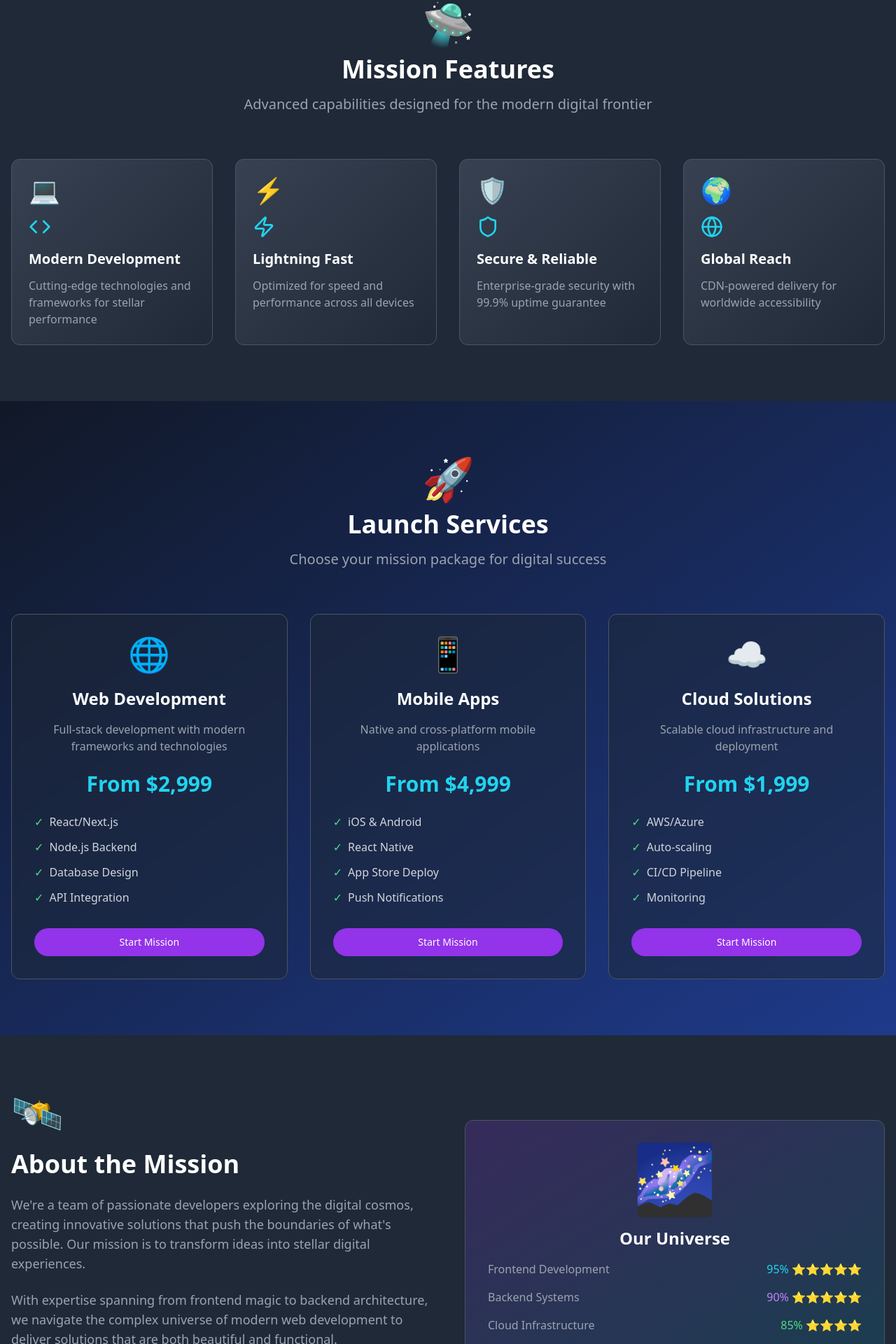
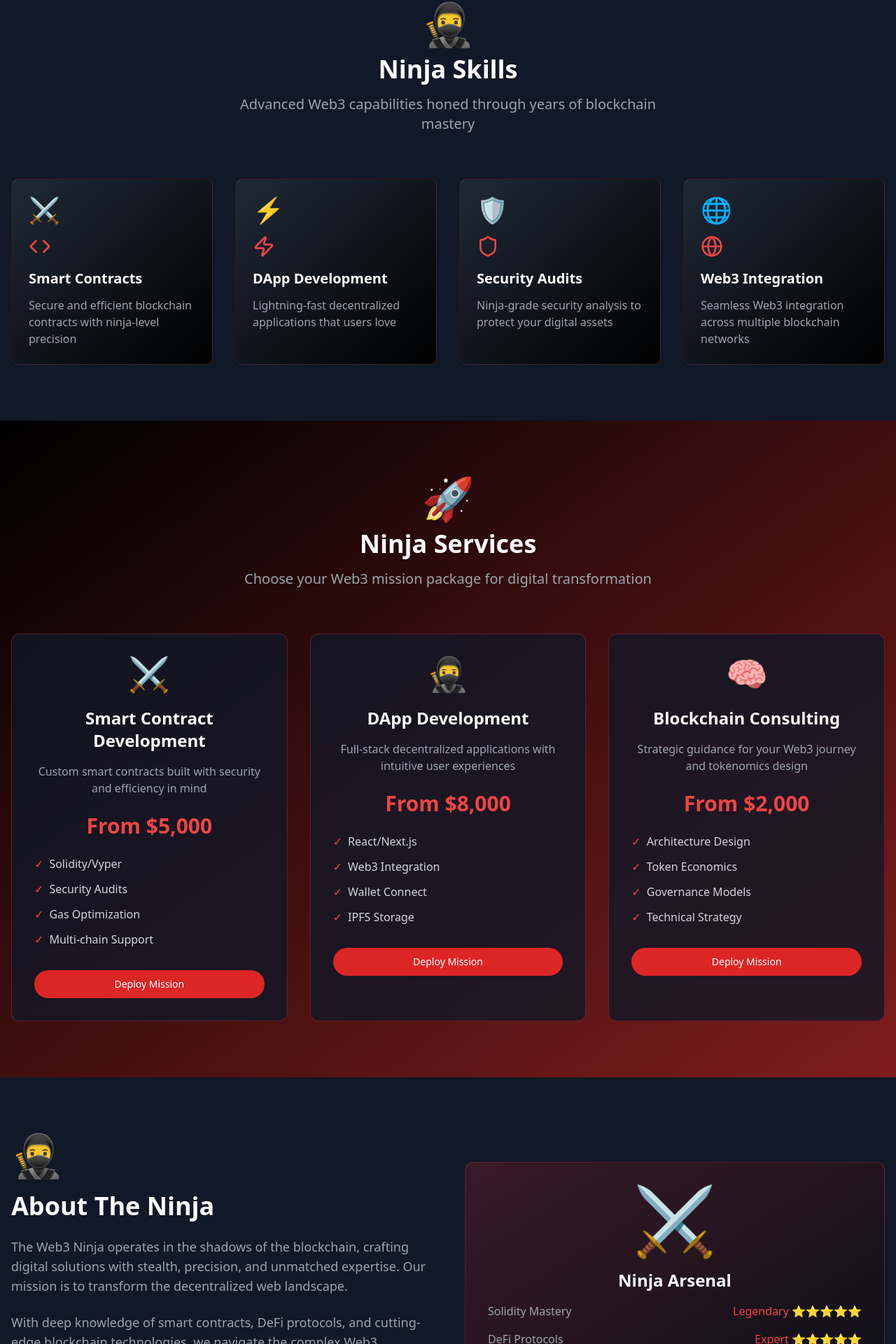
Before and after one commit to xdemocle/cosmic-mobile-voyage, a React (Vite) app: page / in a window 1280 px wide. Shown: the part 877-2797 px from the top of the page at 70% size. Built offline with nearby package versions, Linux system fonts and the light colour scheme.

Commit message:
Refactor: Apply brand identity
Update the website's design to match the provided brand identity, including colors and logo.

```diff
--- a/index.html
+++ b/index.html
@@ -4,17 +4,17 @@
   <head>
     <meta charset="UTF-8" />
     <meta name="viewport" content="width=device-width, initial-scale=1.0" />
-    <title>Space Developer - Launching Digital Solutions</title>
-    <meta name="description" content="Space-themed web development services - launching innovative digital solutions into the cosmic web" />
-    <meta name="author" content="Space Developer" />
+    <title>The Web3 Ninja - Master of Blockchain Development</title>
+    <meta name="description" content="The Web3 Ninja - Expert blockchain development, smart contracts, DApps, and Web3 solutions. Master of decentralized technologies." />
+    <meta name="author" content="The Web3 Ninja" />
 
-    <meta property="og:title" content="Space Developer - Launching Digital Solutions" />
-    <meta property="og:description" content="Space-themed web development services - launching innovative digital solutions into the cosmic web" />
+    <meta property="og:title" content="The Web3 Ninja - Master of Blockchain Development" />
+    <meta property="og:description" content="Expert blockchain development, smart contracts, DApps, and Web3 solutions. Master of decentralized technologies." />
     <meta property="og:type" content="website" />
     <meta property="og:image" content="https://lovable.dev/opengraph-image-p98pqg.png" />
 
     <meta name="twitter:card" content="summary_large_image" />
-    <meta name="twitter:site" content="@lovable_dev" />
+    <meta name="twitter:site" content="@theweb3ninja" />
     <meta name="twitter:image" content="https://lovable.dev/opengraph-image-p98pqg.png" />
 
     <link rel="preconnect" href="https://fonts.googleapis.com">
--- a/src/components/About.tsx
+++ b/src/components/About.tsx
@@ -1,57 +1,57 @@
 
 export const About = () => {
   return (
-    <section className="py-20 bg-gray-800">
+    <section className="py-20 bg-gray-900">
       <div className="container mx-auto px-4">
         <div className="grid lg:grid-cols-2 gap-12 items-center">
           <div>
-            <div className="text-6xl mb-6">🛰️</div>
-            <h2 className="text-4xl font-bold text-white mb-6">About the Mission</h2>
+            <div className="text-6xl mb-6">🥷</div>
+            <h2 className="text-4xl font-bold text-white mb-6">About The Ninja</h2>
             <p className="text-lg text-gray-400 mb-6">
-              We're a team of passionate developers exploring the digital cosmos,
-              creating innovative solutions that push the boundaries of what's possible.
-              Our mission is to transform ideas into stellar digital experiences.
+              The Web3 Ninja operates in the shadows of the blockchain,
+              crafting digital solutions with stealth, precision, and unmatched expertise.
+              Our mission is to transform the decentralized web landscape.
             </p>
             <p className="text-lg text-gray-400 mb-8">
-              With expertise spanning from frontend magic to backend architecture,
-              we navigate the complex universe of modern web development to deliver
-              solutions that are both beautiful and functional.
+              With deep knowledge of smart contracts, DeFi protocols, and cutting-edge
+              blockchain technologies, we navigate the complex Web3 ecosystem to deliver
+              solutions that are both innovative and battle-tested.
             </p>
             <div className="grid grid-cols-3 gap-8 text-center">
               <div>
-                <div className="text-3xl font-bold text-cyan-400">150+</div>
-                <div className="text-gray-400">Projects Launched</div>
+                <div className="text-3xl font-bold text-red-500">100+</div>
+                <div className="text-gray-400">Smart Contracts</div>
               </div>
               <div>
-                <div className="text-3xl font-bold text-purple-400">5+</div>
-                <div className="text-gray-400">Years Experience</div>
+                <div className="text-3xl font-bold text-red-500">50+</div>
+                <div className="text-gray-400">DApps Built</div>
               </div>
               <div>
-                <div className="text-3xl font-bold text-green-400">99%</div>
-                <div className="text-gray-400">Mission Success</div>
+                <div className="text-3xl font-bold text-red-500">0</div>
+                <div className="text-gray-400">Security Breaches</div>
               </div>
             </div>
           </div>
           <div className="relative">
-            <div className="bg-gradient-to-br from-purple-600/20 to-cyan-600/20 rounded-xl p-8 border border-gray-600">
-              <div className="text-center text-8xl mb-6">🌌</div>
-              <h3 className="text-2xl font-bold text-white mb-4 text-center">Our Universe</h3>
+            <div className="bg-gradient-to-br from-red-600/20 to-black/40 rounded-xl p-8 border border-red-500/30">
+              <div className="text-center text-8xl mb-6">⚔️</div>
+              <h3 className="text-2xl font-bold text-white mb-4 text-center">Ninja Arsenal</h3>
               <div className="space-y-4">
                 <div className="flex items-center justify-between">
-                  <span className="text-gray-400">Frontend Development</span>
-                  <span className="text-cyan-400">95% ⭐⭐⭐⭐⭐</span>
+                  <span className="text-gray-400">Solidity Mastery</span>
+                  <span className="text-red-500">Legendary ⭐⭐⭐⭐⭐</span>
                 </div>
                 <div className="flex items-center justify-between">
-                  <span className="text-gray-400">Backend Systems</span>
-                  <span className="text-purple-400">90% ⭐⭐⭐⭐⭐</span>
+                  <span className="text-gray-400">DeFi Protocols</span>
+                  <span className="text-red-500">Expert ⭐⭐⭐⭐⭐</span>
                 </div>
                 <div className="flex items-center justify-between">
-                  <span className="text-gray-400">Cloud Infrastructure</span>
-                  <span className="text-green-400">85% ⭐⭐⭐⭐</span>
+                  <span className="text-gray-400">Security Audits</span>
+                  <span className="text-red-500">Master ⭐⭐⭐⭐⭐</span>
                 </div>
                 <div className="flex items-center justify-between">
-                  <span className="text-gray-400">Mobile Development</span>
-                  <span className="text-yellow-400">88% ⭐⭐⭐⭐</span>
+                  <span className="text-gray-400">Gas Optimization</span>
+                  <span className="text-red-500">Ninja ⭐⭐⭐⭐⭐</span>
                 </div>
               </div>
             </div>
--- a/src/components/Features.tsx
+++ b/src/components/Features.tsx
@@ -5,38 +5,38 @@ export const Features = () => {
   const features = [
     {
       icon: Code,
-      title: "Modern Development",
-      description: "Cutting-edge technologies and frameworks for stellar performance",
-      emoji: "💻"
+      title: "Smart Contracts",
+      description: "Secure and efficient blockchain contracts with ninja-level precision",
+      emoji: "⚔️"
     },
     {
       icon: Zap,
-      title: "Lightning Fast",
-      description: "Optimized for speed and performance across all devices",
+      title: "DApp Development",
+      description: "Lightning-fast decentralized applications that users love",
       emoji: "⚡"
     },
     {
       icon: Shield,
-      title: "Secure & Reliable",
-      description: "Enterprise-grade security with 99.9% uptime guarantee",
+      title: "Security Audits",
+      description: "Ninja-grade security analysis to protect your digital assets",
       emoji: "🛡️"
     },
     {
       icon: Globe,
-      title: "Global Reach",
-      description: "CDN-powered delivery for worldwide accessibility",
-      emoji: "🌍"
+      title: "Web3 Integration",
+      description: "Seamless Web3 integration across multiple blockchain networks",
+      emoji: "🌐"
     }
   ];
 
   return (
-    <section className="py-20 bg-gray-800">
+    <section className="py-20 bg-gray-900">
       <div className="container mx-auto px-4">
         <div className="text-center mb-16">
-          <div className="text-6xl mb-4">🛸</div>
-          <h2 className="text-4xl font-bold text-white mb-4">Mission Features</h2>
+          <div className="text-6xl mb-4">🥷</div>
+          <h2 className="text-4xl font-bold text-white mb-4">Ninja Skills</h2>
           <p className="text-xl text-gray-400 max-w-2xl mx-auto">
-            Advanced capabilities designed for the modern digital frontier
+            Advanced Web3 capabilities honed through years of blockchain mastery
           </p>
         </div>
 
@@ -44,10 +44,10 @@ export const Features = () => {
           {features.map((feature, index) => (
             <div
               key={index}
-              className="bg-gradient-to-br from-gray-700 to-gray-800 p-6 rounded-xl border border-gray-600 hover:border-cyan-400 transition-all duration-300 hover:scale-105 hover:shadow-xl hover:shadow-cyan-400/20"
+              className="bg-gradient-to-br from-gray-800 to-black p-6 rounded-xl border border-red-500/20 hover:border-red-500 transition-all duration-300 hover:scale-105 hover:shadow-xl hover:shadow-red-500/20"
             >
               <div className="text-4xl mb-4">{feature.emoji}</div>
-              <feature.icon className="h-8 w-8 text-cyan-400 mb-4" />
+              <feature.icon className="h-8 w-8 text-red-500 mb-4" />
               <h3 className="text-xl font-semibold text-white mb-3">{feature.title}</h3>
               <p className="text-gray-400">{feature.description}</p>
             </div>
--- a/src/components/Footer.tsx
+++ b/src/components/Footer.tsx
@@ -5,51 +5,55 @@ export const Footer = () => {
   const currentYear = new Date().getFullYear();
 
   return (
-    <footer className="bg-gray-900 border-t border-gray-800">
+    <footer className="bg-black border-t border-red-500/30">
       <div className="container mx-auto px-4 py-12">
         <div className="grid md:grid-cols-4 gap-8">
           <div className="col-span-2">
             <div className="flex items-center gap-2 mb-4">
-              <span className="text-3xl">🚀</span>
-              <h3 className="text-2xl font-bold text-white">Space Developer</h3>
+              <img
+                src="/lovable-uploads/392349e6-533d-49a6-b65f-247bfb1b9320.png"
+                alt="The Web3 Ninja Logo"
+                className="w-8 h-8"
+              />
+              <h3 className="text-2xl font-bold text-white">The Web3 Ninja</h3>
             </div>
             <p className="text-gray-400 mb-6 max-w-md">
-              Launching innovative web solutions into the digital cosmos.
-              Building the future, one stellar project at a time.
+              Mastering the art of Web3 development.
+              Building the future of decentralized applications with ninja precision.
             </p>
             <div className="flex space-x-4">
-              <Github className="h-6 w-6 text-gray-400 hover:text-cyan-400 cursor-pointer transition-colors" />
-              <Twitter className="h-6 w-6 text-gray-400 hover:text-cyan-400 cursor-pointer transition-colors" />
-              <Linkedin className="h-6 w-6 text-gray-400 hover:text-cyan-400 cursor-pointer transition-colors" />
-              <Mail className="h-6 w-6 text-gray-400 hover:text-cyan-400 cursor-pointer transition-colors" />
+              <Github className="h-6 w-6 text-gray-400 hover:text-red-500 cursor-pointer transition-colors" />
+              <Twitter className="h-6 w-6 text-gray-400 hover:text-red-500 cursor-pointer transition-colors" />
+              <Linkedin className="h-6 w-6 text-gray-400 hover:text-red-500 cursor-pointer transition-colors" />
+              <Mail className="h-6 w-6 text-gray-400 hover:text-red-500 cursor-pointer transition-colors" />
             </div>
           </div>
 
           <div>
-            <h4 className="text-lg font-semibold text-white mb-4">🛸 Services</h4>
+            <h4 className="text-lg font-semibold text-white mb-4">🥷 Services</h4>
             <ul className="space-y-2">
-              <li><a href="#" className="text-gray-400 hover:text-cyan-400 transition-colors">Web Development</a></li>
-              <li><a href="#" className="text-gray-400 hover:text-cyan-400 transition-colors">Mobile Apps</a></li>
-              <li><a href="#" className="text-gray-400 hover:text-cyan-400 transition-colors">Cloud Solutions</a></li>
-              <li><a href="#" className="text-gray-400 hover:text-cyan-400 transition-colors">Consulting</a></li>
+              <li><a href="#" className="text-gray-400 hover:text-red-500 transition-colors">Smart Contracts</a></li>
+              <li><a href="#" className="text-gray-400 hover:text-red-500 transition-colors">DApp Development</a></li>
+              <li><a href="#" className="text-gray-400 hover:text-red-500 transition-colors">Security Audits</a></li>
+              <li><a href="#" className="text-gray-400 hover:text-red-500 transition-colors">Consulting</a></li>
             </ul>
           </div>
 
           <div>
-            <h4 className="text-lg font-semibold text-white mb-4">🌌 Company</h4>
+            <h4 className="text-lg font-semibold text-white mb-4">⚔️ Clan</h4>
             <ul className="space-y-2">
-              <li><a href="#" className="text-gray-400 hover:text-cyan-400 transition-colors">About Mission</a></li>
-              <li><a href="#" className="text-gray-400 hover:text-cyan-400 transition-colors">Space Crew</a></li>
-              <li><a href="#" className="text-gray-400 hover:text-cyan-400 transition-colors">Career Launch</a></li>
-              <li><a href="#" className="text-gray-400 hover:text-cyan-400 transition-colors">Contact Control</a></li>
+              <li><a href="#" className="text-gray-400 hover:text-red-500 transition-colors">About The Ninja</a></li>
+              <li><a href="#" className="text-gray-400 hover:text-red-500 transition-colors">Our Team</a></li>
+              <li><a href="#" className="text-gray-400 hover:text-red-500 transition-colors">Join Us</a></li>
+              <li><a href="#" className="text-gray-400 hover:text-red-500 transition-colors">Contact</a></li>
             </ul>
           </div>
         </div>
 
-        <div className="border-t border-gray-800 mt-12 pt-8 text-center">
+        <div className="border-t border-red-500/30 mt-12 pt-8 text-center">
           <p className="text-gray-400">
-            © {currentYear} Space Developer. All rights reserved.
-            <span className="ml-2">🌟 Made with cosmic energy</span>
+            © {currentYear} The Web3 Ninja. All rights reserved.
+            <span className="ml-2">🥷 Built with ninja precision</span>
           </p>
         </div>
       </div>
--- a/src/components/Services.tsx
+++ b/src/components/Services.tsx
@@ -4,36 +4,36 @@ import { Button } from "@/components/ui/button";
 export const Services = () => {
   const services = [
     {
-      title: "Web Development",
-      description: "Full-stack development with modern frameworks and technologies",
-      price: "From $2,999",
-      features: ["React/Next.js", "Node.js Backend", "Database Design", "API Integration"],
-      emoji: "🌐"
+      title: "Smart Contract Development",
+      description: "Custom smart contracts built with security and efficiency in mind",
+      price: "From $5,000",
+      features: ["Solidity/Vyper", "Security Audits", "Gas Optimization", "Multi-chain Support"],
+      emoji: "⚔️"
     },
     {
-      title: "Mobile Apps",
-      description: "Native and cross-platform mobile applications",
-      price: "From $4,999",
-      features: ["iOS & Android", "React Native", "App Store Deploy", "Push Notifications"],
-      emoji: "📱"
+      title: "DApp Development",
+      description: "Full-stack decentralized applications with intuitive user experiences",
+      price: "From $8,000",
+      features: ["React/Next.js", "Web3 Integration", "Wallet Connect", "IPFS Storage"],
+      emoji: "🥷"
     },
     {
-      title: "Cloud Solutions",
-      description: "Scalable cloud infrastructure and deployment",
-      price: "From $1,999",
-      features: ["AWS/Azure", "Auto-scaling", "CI/CD Pipeline", "Monitoring"],
-      emoji: "☁️"
+      title: "Blockchain Consulting",
+      description: "Strategic guidance for your Web3 journey and tokenomics design",
+      price: "From $2,000",
+      features: ["Architecture Design", "Token Economics", "Governance Models", "Technical Strategy"],
+      emoji: "🧠"
     }
   ];
 
   return (
-    <section className="py-20 bg-gradient-to-br from-gray-900 to-blue-900">
+    <section className="py-20 bg-gradient-to-br from-black to-red-900">
       <div className="container mx-auto px-4">
         <div className="text-center mb-16">
           <div className="text-6xl mb-4">🚀</div>
-          <h2 className="text-4xl font-bold text-white mb-4">Launch Services</h2>
+          <h2 className="text-4xl font-bold text-white mb-4">Ninja Services</h2>
           <p className="text-xl text-gray-400 max-w-2xl mx-auto">
-            Choose your mission package for digital success
+            Choose your Web3 mission package for digital transformation
           </p>
         </div>
 
@@ -41,22 +41,22 @@ export const Services = () => {
           {services.map((service, index) => (
             <div
               key={index}
-              className="bg-gray-800/50 backdrop-blur-sm p-8 rounded-xl border border-gray-600 hover:border-purple-400 transition-all duration-300 hover:scale-105"
+              className="bg-gray-900/80 backdrop-blur-sm p-8 rounded-xl border border-red-500/30 hover:border-red-500 transition-all duration-300 hover:scale-105"
             >
               <div className="text-5xl mb-6 text-center">{service.emoji}</div>
               <h3 className="text-2xl font-bold text-white mb-4 text-center">{service.title}</h3>
               <p className="text-gray-400 mb-6 text-center">{service.description}</p>
-              <div className="text-3xl font-bold text-cyan-400 mb-6 text-center">{service.price}</div>
+              <div className="text-3xl font-bold text-red-500 mb-6 text-center">{service.price}</div>
               <ul className="space-y-3 mb-8">
                 {service.features.map((feature, idx) => (
                   <li key={idx} className="text-gray-300 flex items-center">
-                    <span className="text-green-400 mr-2">✓</span>
+                    <span className="text-red-500 mr-2">✓</span>
                     {feature}
                   </li>
                 ))}
               </ul>
-              <Button className="w-full bg-purple-600 hover:bg-purple-700 text-white py-3 rounded-full">
-                Start Mission
+              <Button className="w-full bg-red-600 hover:bg-red-700 text-white py-3 rounded-full">
+                Deploy Mission
               </Button>
             </div>
           ))}
--- a/src/components/Team.tsx
+++ b/src/components/Team.tsx
@@ -2,39 +2,39 @@
 export const Team = () => {
   const team = [
     {
-      name: "Alex Nova",
-      role: "Mission Commander",
-      emoji: "👨‍🚀",
-      description: "Full-stack architect exploring new digital frontiers"
+      name: "Shadow Master",
+      role: "Lead Blockchain Architect",
+      emoji: "🥷",
+      description: "Master of smart contracts and DeFi protocol design"
     },
     {
-      name: "Luna Star",
-      role: "Design Pilot",
-      emoji: "👩‍🚀",
-      description: "UX/UI specialist crafting beautiful user experiences"
+      name: "Code Samurai",
+      role: "Frontend Ninja",
+      emoji: "⚔️",
+      description: "Crafting seamless Web3 user experiences"
     },
     {
-      name: "Cosmos Chen",
-      role: "Backend Navigator",
-      emoji: "👨‍💻",
-      description: "Backend engineer building scalable space-grade systems"
+      name: "Stealth Auditor",
+      role: "Security Specialist",
+      emoji: "🛡️",
+      description: "Guardian of smart contract security and integrity"
     },
     {
-      name: "Stellar Kim",
-      role: "Frontend Explorer",
-      emoji: "👩‍💻",
-      description: "Frontend developer creating interactive cosmic interfaces"
+      name: "Chain Walker",
+      role: "Multi-chain Expert",
+      emoji: "🌐",
+      description: "Navigator of cross-chain protocols and bridges"
     }
   ];
 
   return (
-    <section className="py-20 bg-gradient-to-br from-blue-900 to-purple-900">
+    <section className="py-20 bg-gradient-to-br from-red-900 to-black">
       <div className="container mx-auto px-4">
         <div className="text-center mb-16">
-          <div className="text-6xl mb-4">👨‍🚀👩‍🚀</div>
-          <h2 className="text-4xl font-bold text-white mb-4">Space Crew</h2>
+          <div className="text-6xl mb-4">🥷⚔️</div>
+          <h2 className="text-4xl font-bold text-white mb-4">The Ninja Clan</h2>
           <p className="text-xl text-gray-400 max-w-2xl mx-auto">
-            Meet the astronauts behind your digital missions
+            Meet the elite warriors behind your Web3 transformation
           </p>
         </div>
 
@@ -42,11 +42,11 @@ export const Team = () => {
           {team.map((member, index) => (
             <div
               key={index}
-              className="bg-gray-800/50 backdrop-blur-sm p-6 rounded-xl border border-gray-600 hover:border-cyan-400 transition-all duration-300 hover:scale-105 text-center"
+              className="bg-gray-900/70 backdrop-blur-sm p-6 rounded-xl border border-red-500/30 hover:border-red-500 transition-all duration-300 hover:scale-105 text-center"
             >
               <div className="text-6xl mb-4">{member.emoji}</div>
               <h3 className="text-xl font-bold text-white mb-2">{member.name}</h3>
-              <div className="text-cyan-400 font-semibold mb-4">{member.role}</div>
+              <div className="text-red-500 font-semibold mb-4">{member.role}</div>
               <p className="text-gray-400 text-sm">{member.description}</p>
             </div>
           ))}
```
Also changed, not shown: src/components/Hero.tsx (+17 -10 lines), src/components/Newsletter.tsx (+18 -18 lines), public/lovable-uploads/392349e6-533d-49a6-b65f-247bfb1b9320.png (added).
